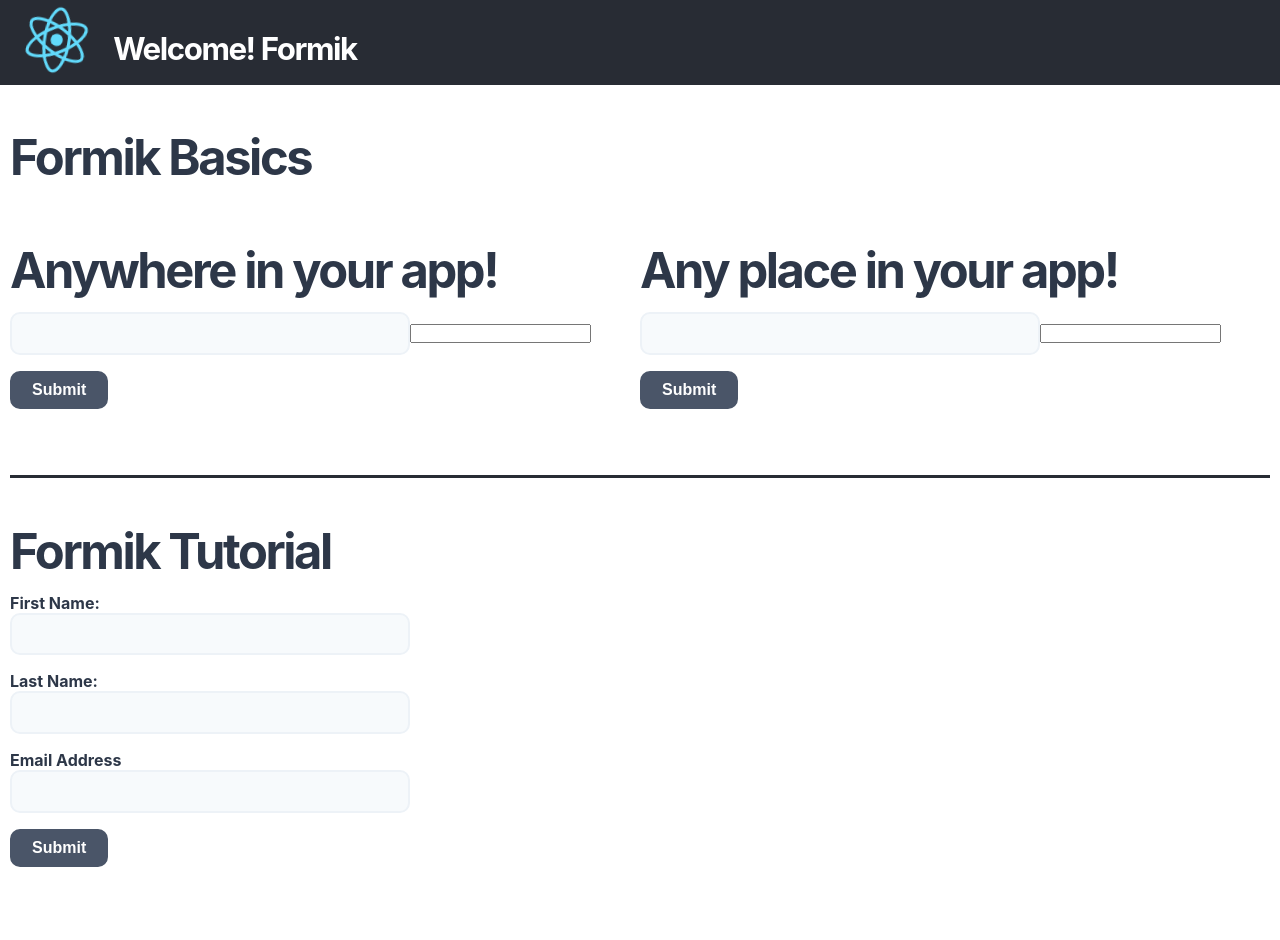
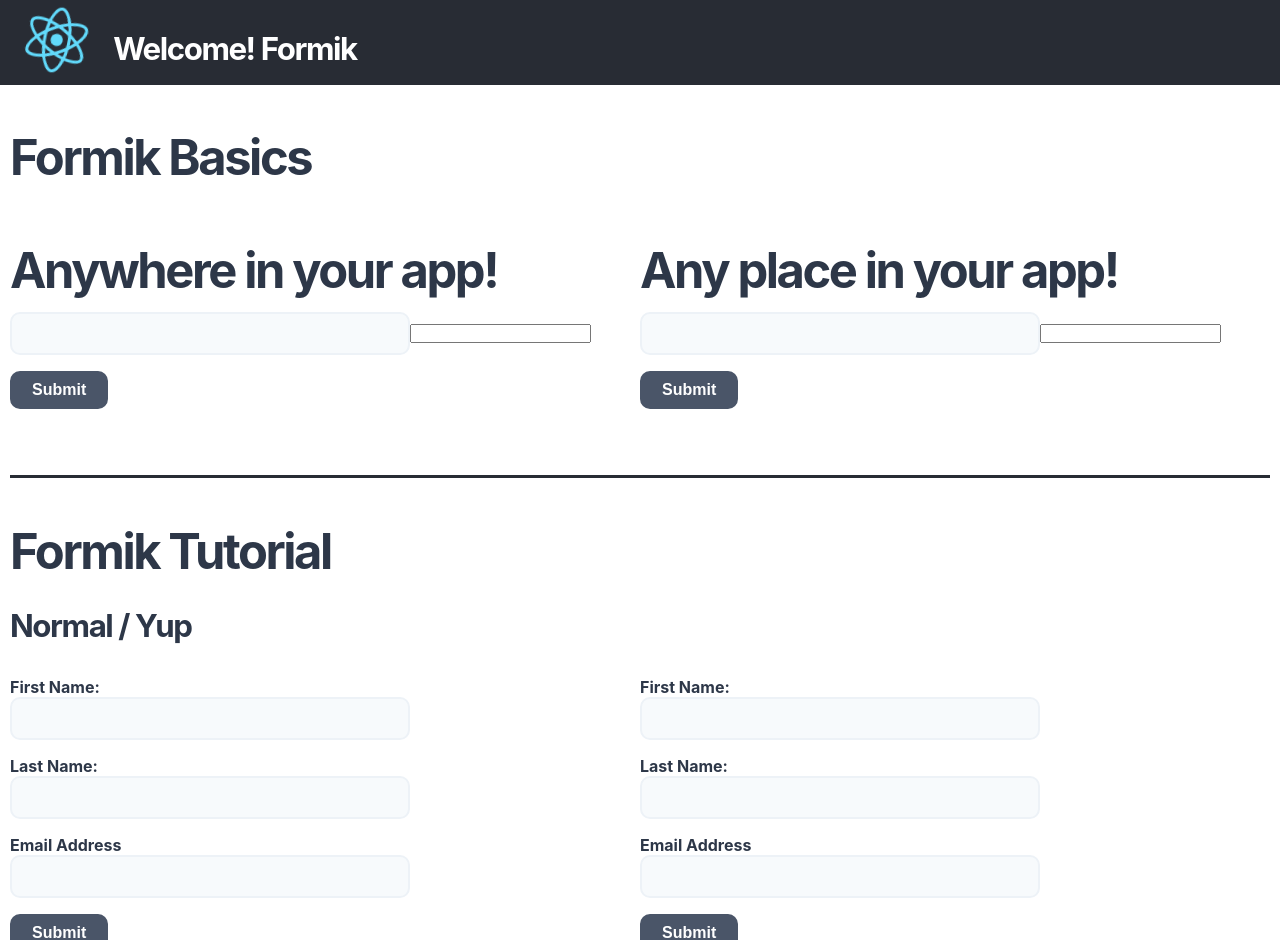
Before and after one commit to oepenut/formik-documentation-tutorial, a React (Create React App) app: page / in a window 1280 px wide. Shown: the top 940 px of the page. Before the commit the page ends 893 px from the top, so only its background shows below. Built offline with nearby package versions, Linux system fonts and the light colour scheme.

Commit message:
:sparkles: add formyup to app component

```diff
--- a/src/components/app/App.tsx
+++ b/src/components/app/App.tsx
@@ -3,6 +3,7 @@
 import Basic from '../basic/Basic';
 import BasicReduced from '../basic/BasicReduced';
 import Form from '../form/Form';
+import FormYup from '../form/FormYup';
 import './App.css';
 
 function App() {
@@ -19,7 +20,11 @@
           <BasicReduced />
         </div>
         <h1>Formik Tutorial</h1>
-        <Form />
+        <h3>Normal / Yup</h3>
+        <div className="Components">
+          <Form />
+          <FormYup />
+        </div>
       </main>
     </div>
   );
```
